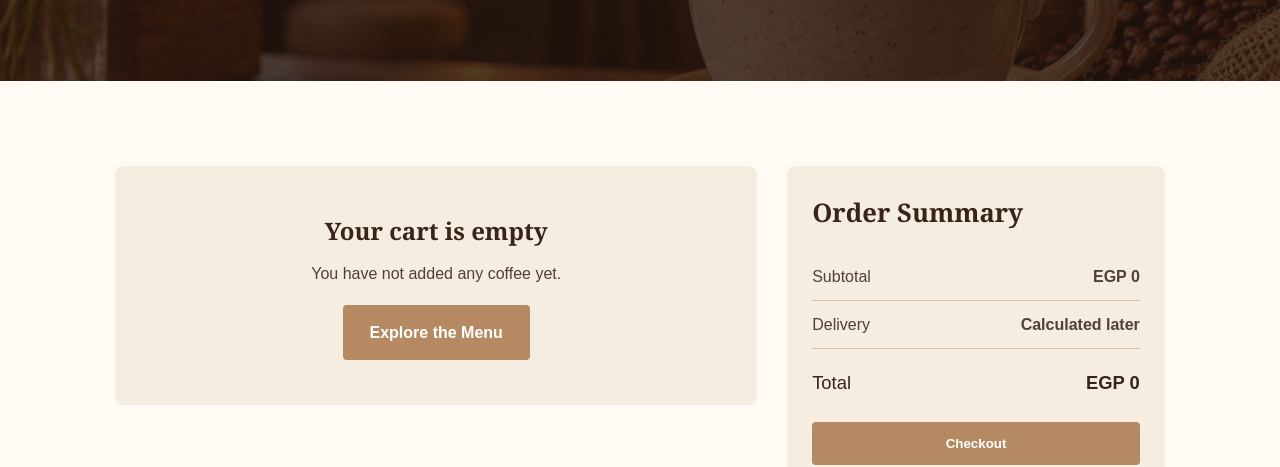
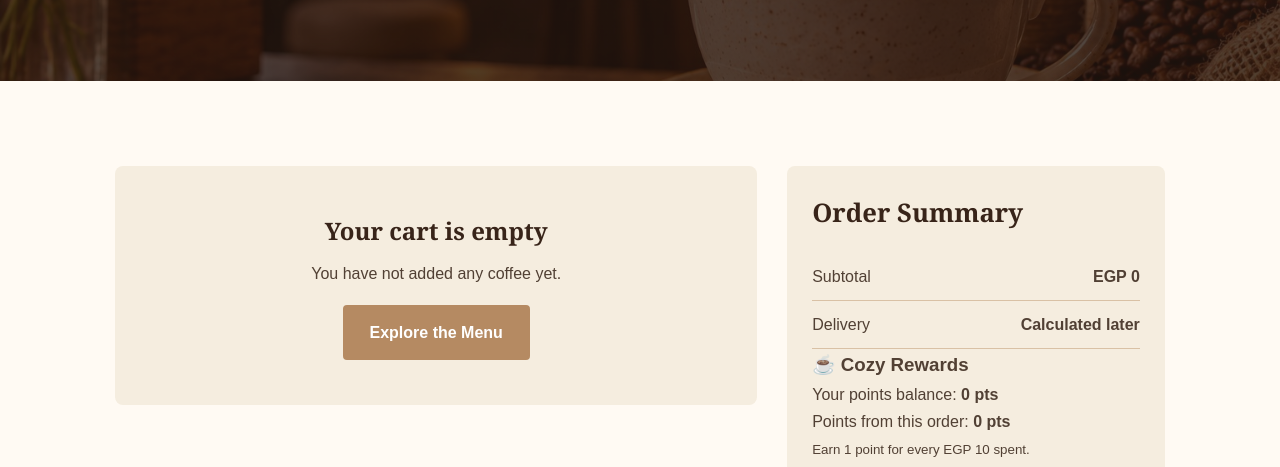
Before and after one commit to frialmohamed40-design/Cozy-Coffee, a plain HTML site: page cart.html in a window 1280 px wide. Shown: the part 303-770 px from the top of the page. Drawn offline with Linux system fonts and the light colour scheme.

Commit message:
Add Cozy Rewards panel to cart

```diff
--- a/cart.html
+++ b/cart.html
@@ -3,5 +3,5 @@
 <body>
 <header class="site-header"><a class="logo" href="index.html">☕ Cozy<span>Coffee</span></a><button class="menu-btn" id="menuBtn" aria-label="Open menu" aria-expanded="false">☰</button><nav class="nav-links" id="navLinks"><a href="index.html">Home</a><a href="about.html">About</a><a href="services.html">Menu</a><a href="contact.html">Contact</a><a class="active" href="cart.html">Cart 🛒</a></nav></header>
 <main><section class="page-hero"><p class="eyebrow">YOUR COFFEE, YOUR WAY</p><h1>Shopping Cart</h1><p>Review your order before checkout.</p></section>
-<section class="section cart-section"><div id="cartItems" class="cart-items"></div><aside class="cart-summary"><h2>Order Summary</h2><div class="summary-line"><span>Subtotal</span><strong id="cartSubtotal">EGP 0</strong></div><div class="summary-line"><span>Delivery</span><strong>Calculated later</strong></div><div class="summary-line total-line"><span>Total</span><strong id="cartTotal">EGP 0</strong></div><button id="checkoutBtn" class="btn checkout-btn" type="button">Checkout</button><a class="continue-link" href="services.html">← Continue shopping</a><p id="checkoutMessage" class="form-message" aria-live="polite"></p></aside></section>
+<section class="section cart-section"><div id="cartItems" class="cart-items"></div><aside class="cart-summary"><h2>Order Summary</h2><div class="summary-line"><span>Subtotal</span><strong id="cartSubtotal">EGP 0</strong></div><div class="summary-line"><span>Delivery</span><strong>Calculated later</strong></div><div class="rewards-panel"><h3>☕ Cozy Rewards</h3><p>Your points balance: <strong id="loyaltyPoints">0 pts</strong></p><p>Points from this order: <strong id="pointsToEarn">0 pts</strong></p><small>Earn 1 point for every EGP 10 spent.</small></div><div class="summary-line total-line"><span>Total</span><strong id="cartTotal">EGP 0</strong></div><button id="checkoutBtn" class="btn checkout-btn" type="button">Checkout</button><a class="continue-link" href="services.html">← Continue shopping</a><p id="checkoutMessage" class="form-message" aria-live="polite"></p></aside></section>
 </main><footer class="footer"><a class="logo" href="index.html">☕ Cozy<span>Coffee</span></a><p>Made with love and coffee.</p><p>© <span class="year"></span> Cozy Coffee. All rights reserved.</p></footer></body></html>
```
